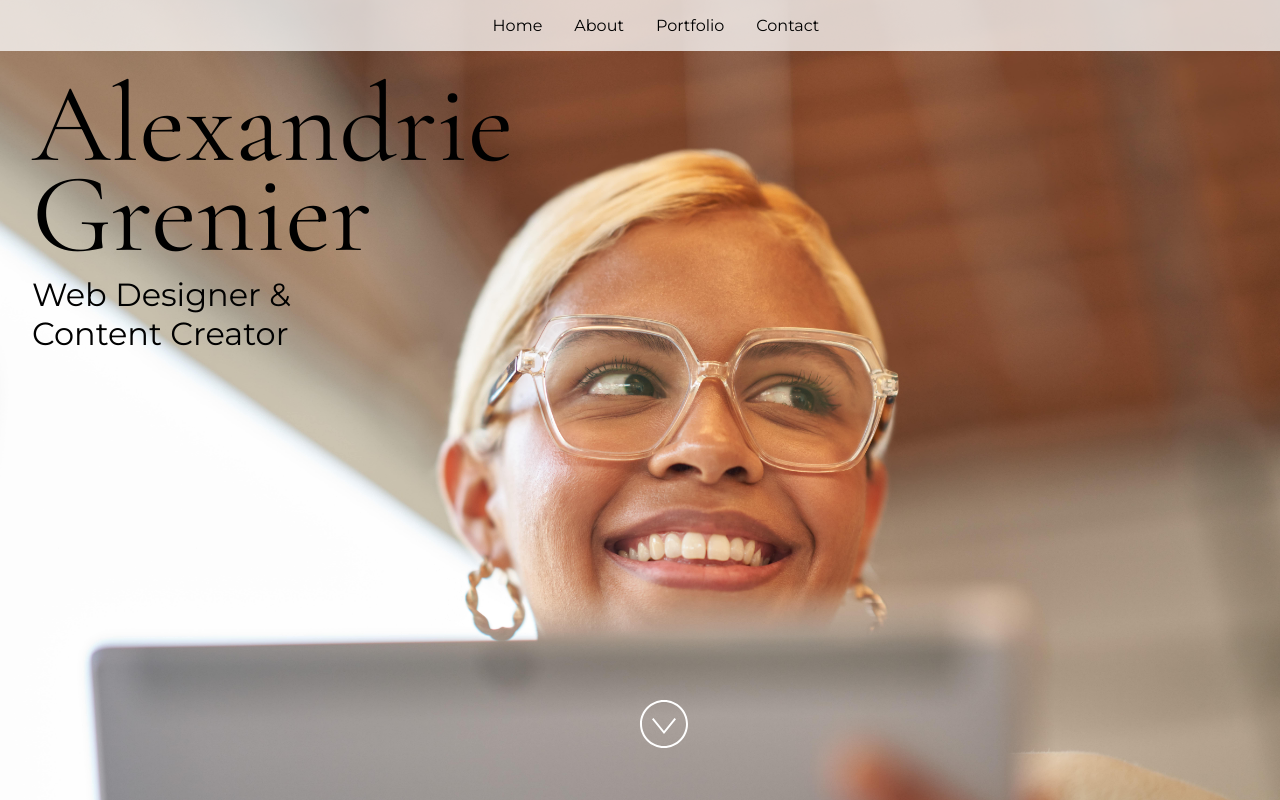
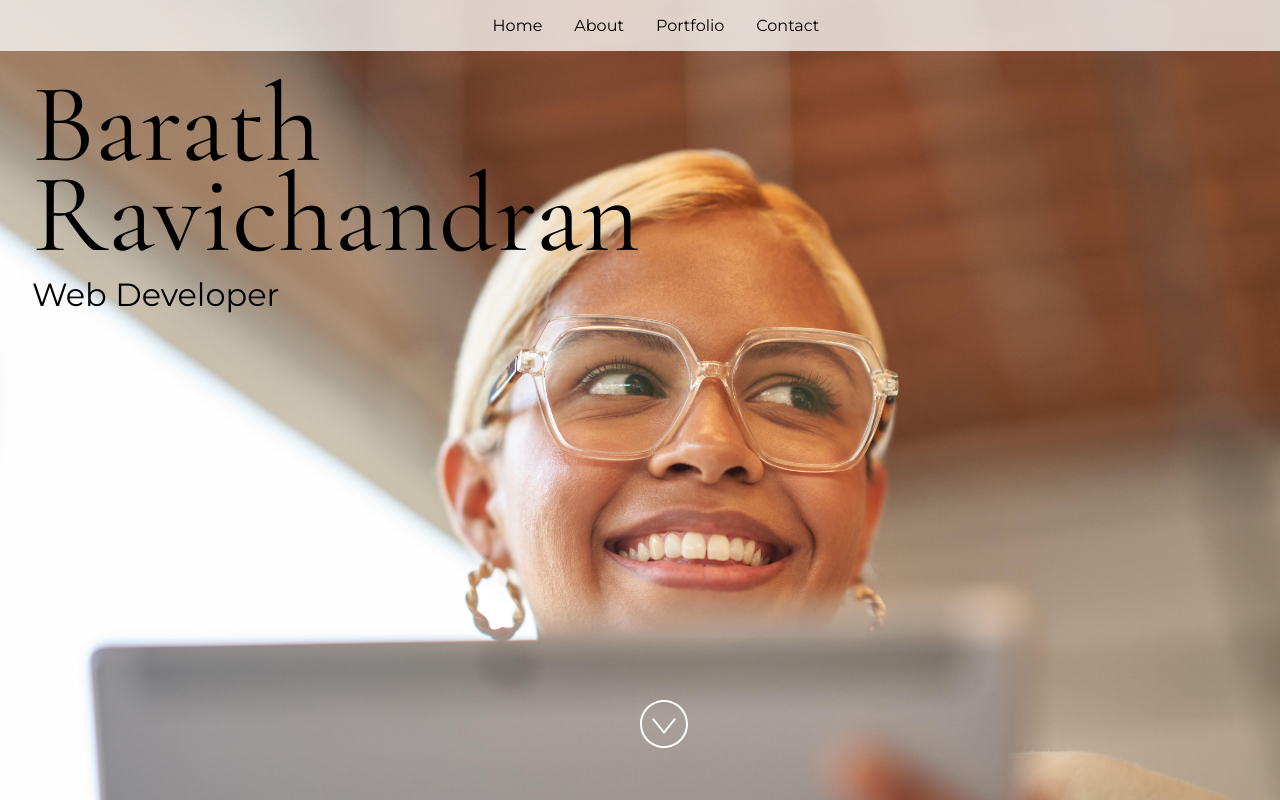
Before and after one commit to Barath1908/JavaScript-Portfolio-Site-with-GitHub-Codespaces, a React (Vite) app: page / in a window 1280 px wide. Built offline with nearby package versions, Linux system fonts and the light colour scheme.

Commit message:
Update App.jsx

```diff
--- a/src/App.jsx
+++ b/src/App.jsx
@@ -24,12 +24,12 @@ import "./styles.css";
  * If you don't have one of the social sites listed, leave it as an empty string.
  */
 const siteProps = {
-  name: "Alexandrie Grenier",
-  title: "Web Designer & Content Creator",
-  email: "alex@example.com",
-  gitHub: "microsoft",
-  instagram: "microsoft",
-  linkedIn: "satyanadella",
+  name: "Barath Ravichandran",
+  title: "Web Developer",
+  email: "ravibarath1902@gmail.com",
+  gitHub: "https://github.com/Barath1908",
+  instagram: "barath_ravi_19",
+  linkedIn: "https://www.linkedin.com/in/barath-ravichandran-2565b8296/",
   medium: "",
   twitter: "microsoft",
   youTube: "Code",
```
